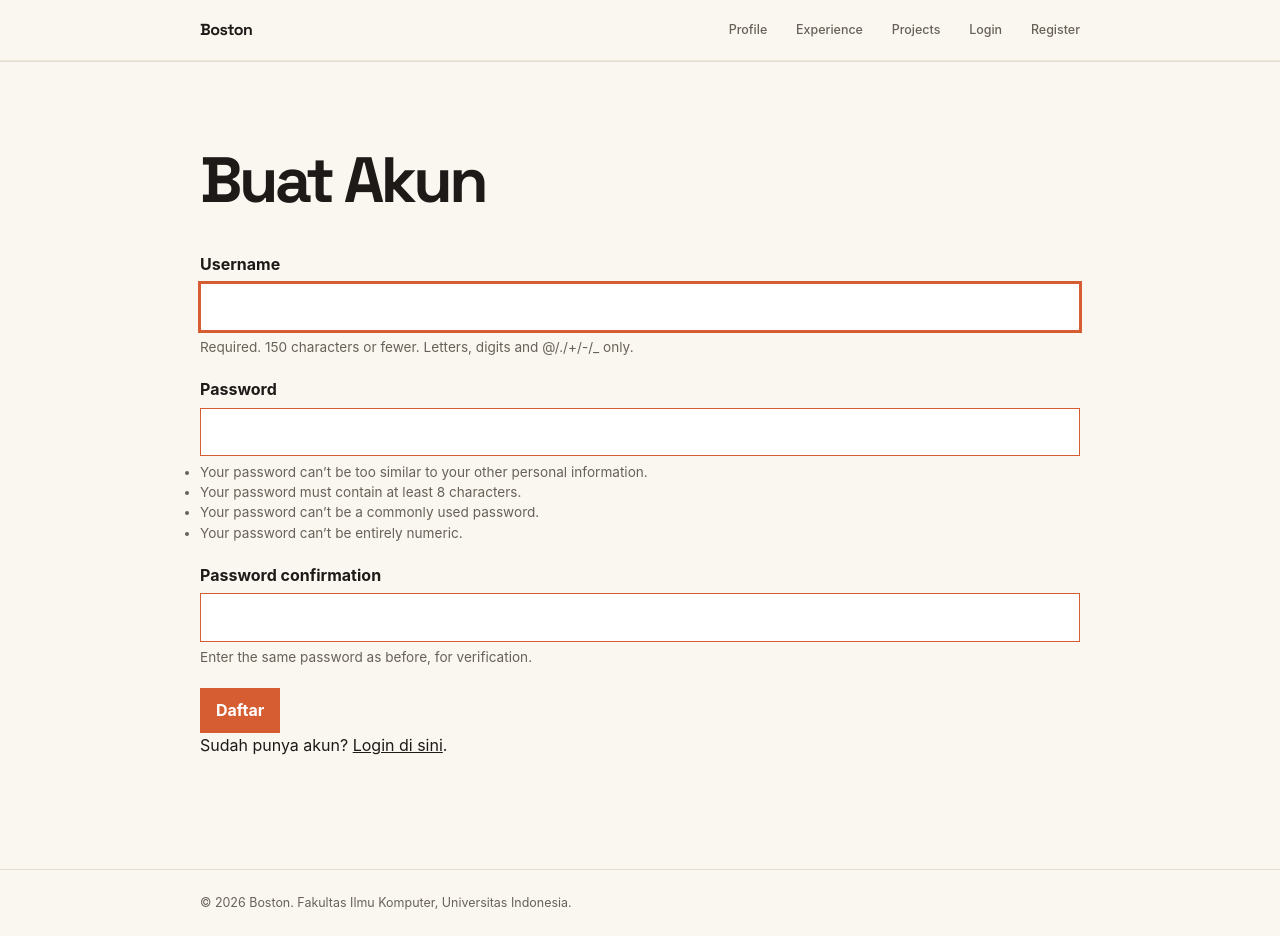
After one commit to farelbostonc/myportofolio, a Django app: page /register/ in a window 1280 px wide. The commit adds this page. Run offline with Django 5.2, Linux system fonts and the light colour scheme.

Commit message:
Menyelesaikan tutorial 4

```diff
--- a/main/urls.py
+++ b/main/urls.py
@@ -8,11 +8,15 @@ from main.views import (
     delete_experience,
     delete_project,
     get_projects_json,
+    register,
+    login_user,
+    logout_user,
     show_education,
     show_experience,
     show_main,
     show_projects,
     edit_project,
+    toggle_star,
 )
 
 app_name = "main"
@@ -46,4 +50,13 @@ urlpatterns = [
         edit_project,
         name="edit_project",
     ),
+    path("register/", register, name="register"),
+    path("login/", login_user, name="login"),
+    path("logout/", logout_user, name="logout"),
+    # Tambahkan path ini ke dalam urlpatterns
+    path(
+        "projects/<uuid:project_id>/star/",
+        toggle_star,
+        name="toggle_star",
+    ),
 ]
--- a/main/views.py
+++ b/main/views.py
@@ -2,20 +2,27 @@ from django.contrib import messages
 from django.core import serializers
 from django.http import HttpResponse
 from django.shortcuts import get_object_or_404, redirect, render
+from django.contrib.auth import login, logout
+from django.contrib.auth.forms import AuthenticationForm, UserCreationForm
+from django.contrib.auth.decorators import login_required
+from django.core.exceptions import PermissionDenied
 
 from main.forms import EducationForm, ExperienceForm, ProjectForm, edit_key_is_valid
 from main.models import Education, Experience, Project
+import datetime
 
 
 def show_main(request):
+    last_login = request.COOKIES.get('last_login', 'Belum ada sesi login / Cookie tidak ditemukan')
     context = {
-        "name": "Farel Boston Corinthians Nadeak",
+        "name": "Boston",
         "npm": "2506548490",
         "study_program": "S1 Sistem Informasi",
         "bio": (
             "Mahasiswa Sistem Informasi Universitas Indonesia yang tertarik "
             "pada keamanan siber dan bisnis."
         ),
+        "last_login": last_login,
     }
     return render(request, "index.html", context)
 
@@ -27,7 +34,7 @@ def show_experience(request):
     }
     return render(request, "experience.html", context)
 
-
+@login_required(login_url="/login/")
 def create_experience(request):
     form = ExperienceForm(request.POST or None)
 
@@ -46,7 +53,7 @@ def create_experience(request):
     }
     return render(request, "content_form.html", context)
 
-
+@login_required(login_url="/login/")
 def delete_experience(request, experience_id):
     experience = get_object_or_404(Experience, pk=experience_id)
 
@@ -71,7 +78,7 @@ def show_education(request):
     }
     return render(request, "education.html", context)
 
-
+@login_required(login_url="/login/")
 def create_education(request):
     form = EducationForm(request.POST or None)
 
@@ -90,7 +97,7 @@ def create_education(request):
     }
     return render(request, "content_form.html", context)
 
-
+@login_required(login_url="/login/")
 def delete_education(request, education_id):
     education = get_object_or_404(Education, pk=education_id)
 
@@ -107,7 +114,7 @@ def delete_education(request, education_id):
 
     return redirect("main:show_education")
 
-
+@login_required(login_url="/login/")
 def create_project(request):
     form = ProjectForm(request.POST or None)
 
@@ -185,9 +192,11 @@ def get_projects_json(request):
     if title_query:
         projects = projects.filter(title__icontains=title_query)
 
-    projects_json = serializers.serialize("json", projects)
+    projects_json = serializers.serialize(
+    "json", projects, use_natural_foreign_keys=True)
     return HttpResponse(projects_json, content_type="application/json")
 
+@login_required(login_url="/login/")
 def delete_project(request, project_id):
     project = get_object_or_404(Project, pk=project_id)
 
@@ -203,3 +212,54 @@ def delete_project(request, project_id):
         )
 
     return redirect("main:show_projects")
+
+def register(request):
+    form = UserCreationForm(request.POST or None)
+
+    if request.method == "POST" and form.is_valid():
+        form.save()
+        messages.success(request, "Akun berhasil dibuat. Silakan login.")
+        return redirect("main:login")
+
+    context = {
+        "name": "Boston",
+        "form": form,
+    }
+    return render(request, "register.html", context)
+
+def login_user(request):
+    form = AuthenticationForm(request, data=request.POST or None)
+
+    if request.method == "POST" and form.is_valid():
+        user = form.get_user()
+        login(request, user)
+        response = redirect("main:show_main")
+        response.set_cookie('last_login', datetime.datetime.now().strftime('%Y-%m-%d %H:%M:%S'))
+        return response
+
+    context = {
+        "name": "boston",
+        "form": form,
+    }
+    return render(request, "login.html", context)
+
+def logout_user(request):
+    logout(request)
+    response = redirect("main:show_main")
+    response.delete_cookie('last_login')
+    return response
+
+# Tanpa cek is_superuser: semua akun yang sudah login boleh memberi star
+@login_required(login_url="/login/")
+def toggle_star(request, project_id):
+    project = get_object_or_404(Project, pk=project_id)
+
+    if request.method == "POST":
+        # Kalau akun ini sudah pernah memberi star, batalkan star-nya.
+        # Kalau belum, tambahkan star.
+        if request.user in project.starred_by.all():
+            project.starred_by.remove(request.user)
+        else:
+            project.starred_by.add(request.user)
+
+    return redirect("main:show_projects")
--- a/static/css/style.css
+++ b/static/css/style.css
@@ -2484,3 +2484,24 @@ a {
         text-align: center;
     }
 }
+.star-form {
+    display: inline;
+}
+
+.button-star {
+    display: inline-flex;
+    align-items: center;
+    gap: 0.4rem;
+    background: var(--ink);
+}
+
+.button-star.is-starred {
+    background: var(--accent);
+}
+
+.star-count {
+    padding: 0.05rem 0.4rem;
+    border-radius: 999px;
+    background: rgba(255, 255, 255, 0.25);
+    font-size: 0.8rem;
+}
--- a/templates/base.html
+++ b/templates/base.html
@@ -17,9 +17,15 @@
         <nav>
             <a href="{% url 'main:show_main' %}">Profile</a>
             <a href="{% url 'main:show_experience' %}">Experience</a>
-            <a href="{% url 'main:show_education' %}">Education</a>
             <a href="{% url 'main:show_projects' %}">Projects</a>
-        </nav>
+            {% if user.is_authenticated %}
+                <span class="nav-user">{{ user.username }}</span>
+                <a href="{% url 'main:logout' %}">Logout</a>
+            {% else %}
+                <a href="{% url 'main:login' %}">Login</a>
+                <a href="{% url 'main:register' %}">Register</a>
+            {% endif %}
+</nav>
     </div>
   </header>
   {% if messages %}
--- a/templates/index.html
+++ b/templates/index.html
@@ -29,6 +29,10 @@
                         <div class="meta-row">
                             <dt>Program</dt>
                             <dd>{{ study_program }}</dd>
+                        </div>
+                        <div class="meta-row">
+                            <dt>Sesi Terakhir Login</dt>
+                            <dd>{{ last_login }}</dd>
                         </div>
                     </dl>
                     <div class="social-links">
--- /dev/null
+++ b/templates/register.html
@@ -0,0 +1,33 @@
+{% extends "base.html" %}
+{% block meta %}
+    <title>Register - {{ name }}</title>
+{% endblock meta %}
+{% block content %}
+    <main>
+        <section class="experience-section">
+            <div class="container">
+                <h1>Buat Akun</h1>
+                <form method="post" action="{% url 'main:register' %}" class="project-form">
+                    {% csrf_token %}
+                    {% for error in form.non_field_errors %}
+                        <p class="form-error">{{ error }}</p>
+                    {% endfor %}
+                    {% for field in form %}
+                        <div class="form-group">
+                            <label for="{{ field.id_for_label }}">{{ field.label }}</label>
+                            {{ field }}
+                            {% if field.help_text %}
+                                <div class="form-help">{{ field.help_text }}</div>
+                            {% endif %}
+                            {% for error in field.errors %}
+                                <p class="form-error">{{ error }}</p>
+                            {% endfor %}
+                        </div>
+                    {% endfor %}
+                    <button type="submit" class="button">Daftar</button>
+                </form>
+                <p>Sudah punya akun? <a href="{% url 'main:login' %}">Login di sini</a>.</p>
+            </div>
+        </section>
+    </main>
+{% endblock content %}
```
Also changed, not shown: main/models.py (+7 -0 lines), templates/components/project_star.html (added, +10 -0 lines), templates/login.html (added, +33 -0 lines), templates/project.html (+6 -2 lines), main/migrations/0004_project_starred_by.py (added).
